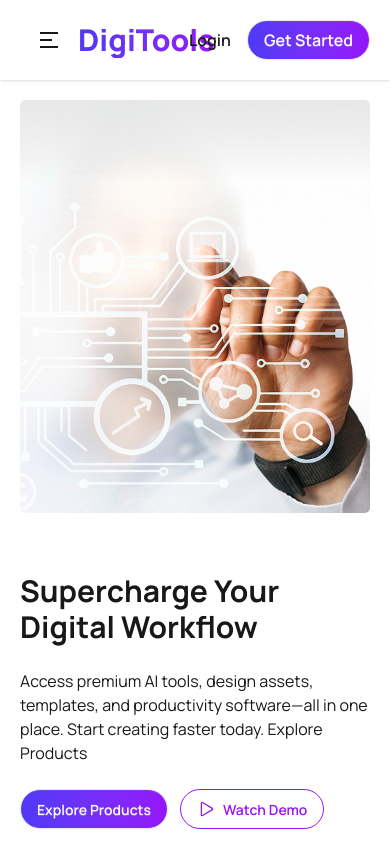
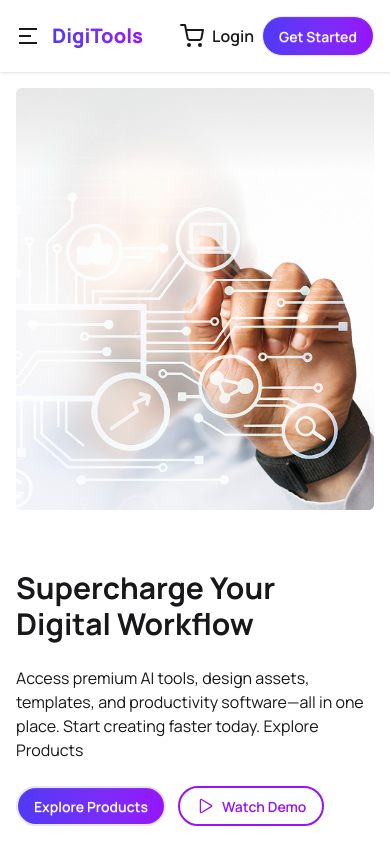
Before and after one commit to mahdihasanprogrammer/Assignment-6-DigiTools-Platform, a React (Vite) app: page / in a window 390 px wide. Built offline with nearby package versions, Linux system fonts and the light colour scheme.

Commit message:
responsive navbar

```diff
--- a/src/components/Hero/Hero.jsx
+++ b/src/components/Hero/Hero.jsx
@@ -5,7 +5,7 @@ import { IoPlayOutline } from "react-icons/io5";
 const Hero = () => {
     return (
 
-<div className=" p-5 md:px-10 md:py-12 flex justify-between items-center flex-col lg:flex-row-reverse gap-15">
+<div className=" p-4 md:px-10 md:py-12 flex justify-between items-center flex-col lg:flex-row-reverse gap-15">
     <img  src={bannerImg} alt="banner image" />
     <div>
       <h1 className=" text-3xl md:text-6xl font-bold">
@@ -16,10 +16,10 @@ const Hero = () => {
       </p>
         <div className='flex items-center flex-wrap gap-3'>
             <button
-                 className='btn bg-linear-to-r from-[#4F39F6] to-[#9514FA] text-base-100 font-semibold rounded-full hover:text-transparent hover:bg-clip-text hover:border-[#9514FA] transition-all duration-1000'>
+                 className='btn bg-linear-to-r from-[#4F39F6] to-[#9514FA] text-base-100 font-semibold rounded-full hover:text-transparent hover:bg-clip-text border-2 hover:border-[#9514FA] transition-all duration-1000'>
                  Explore Products
             </button>
-            <button className="btn rounded-full bg-transparent  text-[#9514FA] hover:bg-linear-to-r from-[#4F39F6] to-[#9514FA] border-[#9514FA] transition-all duration-1000
+            <button className="btn font-semibold rounded-full bg-transparent  text-[#9514FA] hover:bg-linear-to-r from-[#4F39F6] to-[#9514FA] border-2  border-[#9514FA] transition-all duration-1000
             hover:text-base-100
             ">
                <IoPlayOutline className='text-xl' /> Watch Demo
--- a/src/components/Navbar/Navbar.jsx
+++ b/src/components/Navbar/Navbar.jsx
@@ -17,22 +17,22 @@ const links = navData.map(navItem => {
 
 
 return (
-<nav className="p-5 md:px-10 navbar bg-base-100 shadow-sm">
+<nav className="p-4 md:px-10 navbar bg-base-100 shadow-sm">
 
   <div className="navbar-start">
     <div className="dropdown">
-      <div tabIndex={0} role="button" className="btn btn-ghost lg:hidden">
 
+      <div tabIndex={0} role="button" className=" mr-3 lg:hidden">
         <RiMenu2Line className='size-6' />
+      </div>
 
-      </div>
       <ul
         tabIndex="-1"
         className="menu menu-sm dropdown-content bg-base-100 space-y-2 rounded-box z-1 mt-3  p-5 shadow font-medium">
             {links}
       </ul>
     </div>
-    <h1 className=' font-extrabold text-3xl text-transparent bg-clip-text bg-linear-to-r from-[#4F39F6]  to-[#9514FA]'>DigiTools</h1>
+    <h1 className=' font-extrabold text-xl sm:text-3xl text-transparent bg-clip-text bg-linear-to-r from-[#4F39F6]  to-[#9514FA]'>DigiTools</h1>
   </div>
 
   <div className="navbar-center hidden lg:flex">
@@ -42,13 +42,13 @@ return (
   </div>
 
 
-  <div className="navbar-end flex items-center gap-4">
+  <div className="navbar-end flex items-center gap-2 md:gap-4">
 
-    <FiShoppingCart className='size-6' />
+    <button><FiShoppingCart className='size-6' /></button>
 
     <button className='font-semibold'>Login</button>
     <button
-     className='btn bg-linear-to-r from-[#4F39F6] to-[#9514FA] text-base-100 font-semibold text-base rounded-full'>
+     className=' btn bg-linear-to-r from-[#4F39F6] to-[#9514FA] text-base-100 sm:font-semibold  rounded-full'>
         Get Started</button>
 
   </div>
```
